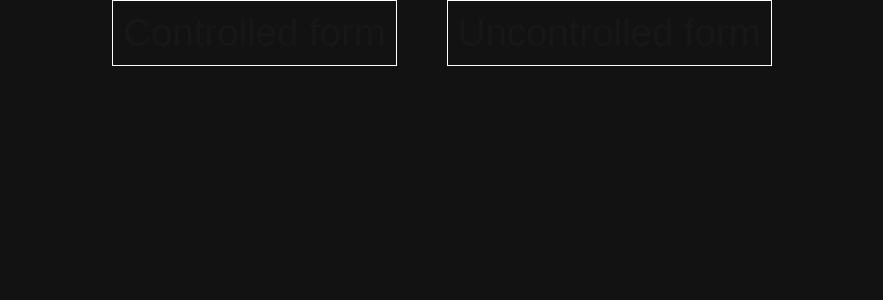
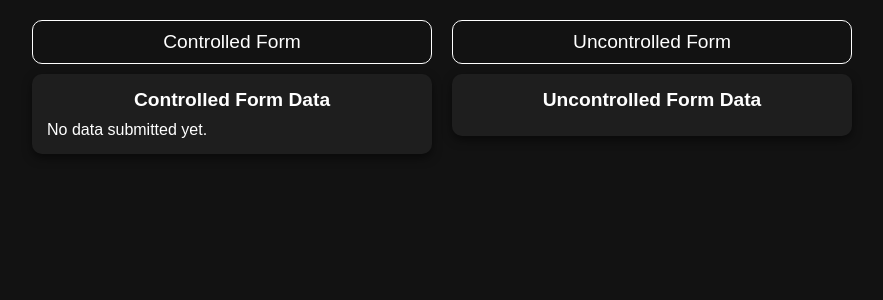
Before and after one commit to ezacd/react_form_proj, a Next.js app in the folder proj/: page / in a window 1280 px wide. Shown: the top 300 px of the page, without its empty margins (198-1081 px from the left). Built offline with nearby package versions, Linux system fonts and the light colour scheme.

Commit message:
feat: main page controlled form results

```diff
--- a/proj/src/app/_redux/store.ts
+++ b/proj/src/app/_redux/store.ts
@@ -7,4 +7,7 @@ const store = configureStore({
   },
 });
 
+export type RootState = ReturnType<typeof store.getState>;
+export type AppDispatch = typeof store.dispatch;
+
 export default store;
--- a/proj/src/app/controlled/page.tsx
+++ b/proj/src/app/controlled/page.tsx
@@ -1,10 +1,10 @@
 'use client';
 
+import { useState } from 'react';
 import { useForm } from 'react-hook-form';
 import './controlled_page.css';
 import { useDispatch } from 'react-redux';
 import { submitForm } from '../_redux/formSlice';
-import { useState } from 'react';
 import { yupResolver } from '@hookform/resolvers/yup';
 import { validationSchema } from './validationSchema';
 
@@ -19,8 +19,6 @@ type FormData = {
   fileBase64: string;
   country: string;
 };
-
-// TODO  доделать отображение ошибок yup !!!
 
 export default function Controlled() {
   const {
--- a/proj/src/app/main_page.css
+++ b/proj/src/app/main_page.css
@@ -1,26 +1,108 @@
 body {
+  margin: 0;
+  padding: 0;
+  font-family: Arial, sans-serif;
+  background-color: #121212;
+  color: white;
   display: flex;
   justify-content: center;
   align-items: flex-start;
-  background-color: #121212;
+  min-height: 100vh;
+}
+
+.main_page_container {
+  display: flex;
+  flex-direction: column;
+  align-items: center;
+  width: 100%;
+  padding: 20px;
 }
 
 .main_page_buttons_box {
   display: flex;
-  gap: 50px;
+  gap: 20px;
+  justify-content: center;
+  flex-wrap: wrap;
+  width: 100%;
+}
+
+.form_section {
+  display: flex;
+  flex-direction: column;
+  align-items: center;
+  gap: 10px;
+  width: 45%;
+  max-width: 400px;
 }
 
 .main_page_link_button {
   border: 1px solid white;
-  font-size: 3vw;
+  border-radius: 10px;
+  transition: background-color 0.3s ease;
+  text-align: center;
+  width: 100%;
+}
+
+.main_page_link_button:hover {
+  background-color: #333333;
 }
 
 .button {
+  color: white;
+  text-decoration: none;
+  font-size: 1.2rem;
   display: block;
+  padding: 10px 20px;
+}
+
+.submitted_data_box {
+  background-color: #1e1e1e;
+  padding: 15px;
+  border-radius: 10px;
+  box-shadow: 0px 4px 10px rgba(0, 0, 0, 0.5);
   width: 100%;
-  height: 100%;
+  text-align: left;
+}
+
+.submitted_data_box h2 {
+  margin-bottom: 10px;
+  font-size: 1.2rem;
   text-align: center;
-  color: inherit;
-  text-decoration: none;
-  padding: 10px;
 }
+
+.submitted_data {
+  font-size: 0.9rem;
+  line-height: 1.4;
+}
+
+.submitted_data p {
+  margin: 5px 0;
+}
+
+.submitted_data strong {
+  color: #f1c40f;
+}
+
+.img {
+  margin-top: 10px;
+  max-width: 100%;
+  height: auto;
+  border-radius: 10px;
+  object-fit: cover;
+}
+
+.main_page_img_box {
+  display: flex;
+  flex-direction: column;
+}
+
+@media (max-width: 768px) {
+  .main_page_buttons_box {
+    flex-direction: column;
+    gap: 30px;
+  }
+
+  .form_section {
+    width: 100%;
+  }
+}
--- a/proj/src/app/page.tsx
+++ b/proj/src/app/page.tsx
@@ -1,18 +1,107 @@
+'use client';
+
 import Link from 'next/link';
 import './main_page.css';
+import { useSelector } from 'react-redux';
+import { RootState } from './_redux/store';
+import Image from 'next/image';
 
 export default function Home() {
+  const controlledData = useSelector(
+    (state: RootState) => state.form.submittedData[0],
+  );
+
   return (
+    <div className="main_page_container">
       <div className="main_page_buttons_box">
+        {/* Controlled Form Section */}
+        <div className="form_section">
           <div className="main_page_link_button">
             <Link className="button" href="/controlled">
-          Controlled form
+              Controlled Form
             </Link>
           </div>
+          <div className="submitted_data_box">
+            <h2>Controlled Form Data</h2>
+            {controlledData ? (
+              <div className="submitted_data">
+                <p>
+                  <strong>Name:</strong> {controlledData.name}
+                </p>
+                <p>
+                  <strong>Age:</strong> {controlledData.age}
+                </p>
+                <p>
+                  <strong>Email:</strong> {controlledData.email}
+                </p>
+                <p>
+                  <strong>Password:</strong> {controlledData.password}
+                </p>
+                <p>
+                  <strong>Confirm Password:</strong>{' '}
+                  {controlledData.confiumPassword}
+                </p>
+                <p>
+                  <strong>Gender:</strong> {controlledData.gender}
+                </p>
+                <p>
+                  <strong>Country:</strong> {controlledData.country}
+                </p>
+                <p>
+                  <strong>Accepted T&C:</strong>{' '}
+                  {controlledData.tc ? 'Yes' : 'No'}
+                </p>
+                {controlledData.fileBase64 && (
+                  <div className="main_page_img_box">
+                    <strong>Uploaded Image:</strong>
+                    <Image
+                      src={controlledData.fileBase64}
+                      alt="Uploaded"
+                      className="img"
+                      width={200}
+                      height={200}
+                    />
+                  </div>
+                )}
+              </div>
+            ) : (
+              <p>No data submitted yet.</p>
+            )}
+          </div>
+        </div>
+
+        {/* Uncontrolled Form Section */}
+        <div className="form_section">
           <div className="main_page_link_button">
             <Link className="button" href="/uncontrolled">
-          Uncontrolled form
+              Uncontrolled Form
             </Link>
+          </div>
+          <div className="submitted_data_box">
+            <h2>Uncontrolled Form Data</h2>
+            {/* {uncontrolledData ? (
+              <div className="submitted_data">
+                <p>
+                  <strong>Name:</strong> {uncontrolledData.name}
+                </p>
+                <p>
+                  <strong>Age:</strong> {uncontrolledData.age}
+                </p>
+                <p>
+                  <strong>Email:</strong> {uncontrolledData.email}
+                </p>
+                <p>
+                  <strong>Gender:</strong> {uncontrolledData.gender}
+                </p>
+                <p>
+                  <strong>Country:</strong> {uncontrolledData.country}
+                </p>
+              </div>
+            ) : (
+              <p>No data submitted yet.</p>
+            )} */}
+          </div>
+        </div>
       </div>
     </div>
   );
```
Lines whose indentation alone changed are shown as unchanged.
